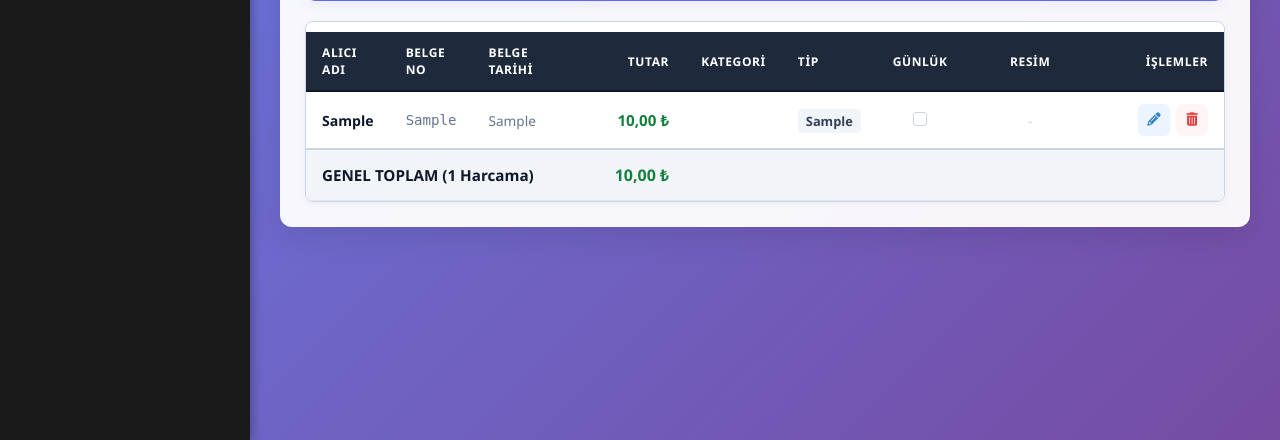
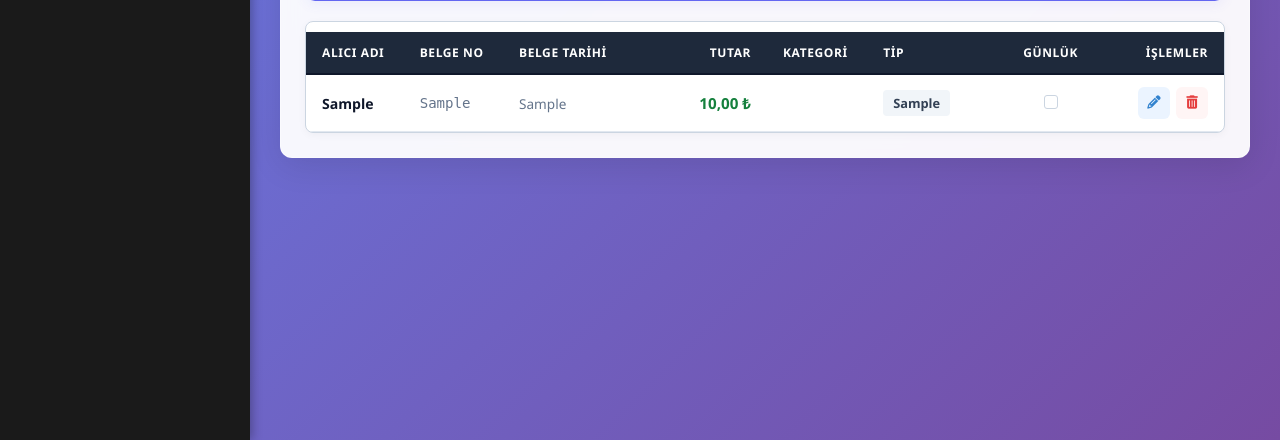
Before and after one commit to Sgunizi68/SilverCloud, a Python web app: template app/templates/diger_harcamalar.html in a window 1280 px wide. Shown: the part 360-800 px from the top of the page. Run offline with Jinja, Linux system fonts and the light colour scheme; the template is opened without the code that fills it: most values are stand-ins (such as "Sample title", 1, 10 or a date in 2020); some libraries are stand-ins or nearby versions.

Commit message:
Diğer Harcamalar Fix.

```diff
--- a/app/templates/diger_harcamalar.html
+++ b/app/templates/diger_harcamalar.html
@@ -563,9 +563,8 @@
                     <th>BELGE TARİHİ</th>
                     <th style="text-align: right; width: 140px;">TUTAR</th>
                     <th>KATEGORİ</th>
-                    <th>TİP</th>
+                    <th style="width: 140px; white-space: nowrap;">TİP</th>
                     <th style="text-align: center; width: 80px;">GÜNLÜK</th>
-                    <th style="text-align: center; width: 140px;">RESİM</th>
                     <th style="text-align: right; width: 130px;" class="hide-on-print">İŞLEMLER</th>
                 </tr>
             </thead>
@@ -580,8 +579,8 @@
                         {{ "{:,.2f}".format(item.Tutar).replace(',', 'X').replace('.', ',').replace('X', '.') }} ₺
                     </td>
                     <td style="color: #475569;">{{ kategori_map.get(item.Kategori_ID, '') }}</td>
-                    <td>
-                        <span style="background: #f1f5f9; color: #334155; padding: 3px 8px; border-radius: 4px; font-size: 0.8rem; font-weight: 600;">
+                    <td style="white-space: nowrap;">
+                        <span style="background: #f1f5f9; color: #334155; padding: 4px 10px; border-radius: 4px; font-size: 0.8rem; font-weight: 600; white-space: nowrap; display: inline-block;">
                             {{ item.Harcama_Tipi }}
                         </span>
                     </td>
@@ -590,16 +589,6 @@
                         <i class="fas fa-check-circle" style="color: #16a34a; font-size: 16px;"></i>
                         {% else %}
                         <span class="checkbox-empty"></span>
-                        {% endif %}
-                    </td>
-                    <td style="text-align: center;">
-                        {% if item.has_imaj and item.Imaj_Adi %}
-                        <a href="#" class="image-link" data-imaj-id="{{ item.Harcama_ID }}"
-                            onclick="viewImageDeferred('{{ item.Harcama_ID }}', '{{ item.Imaj_Adi }}', this); return false;">
-                            <i class="fas fa-image"></i> {{ item.Imaj_Adi | truncate(15) }}
-                        </a>
-                        {% else %}
-                        <span style="color: #cbd5e1;">-</span>
                         {% endif %}
                     </td>
                     <td class="hide-on-print">
@@ -611,32 +600,19 @@
                             <button class="btn-row-action btn-edit" onclick='openEditModal({{ item | tojson | safe }})'
                                 title="Düzenle"><i class="fas fa-pencil-alt"></i></button>
                             <button class="btn-row-action btn-delete" onclick="deleteRecord({{ item.Harcama_ID }})" title="Sil"><i
-                                    class="fas fa-trash-alt"></i></button>
+                                     class="fas fa-trash-alt"></i></button>
                         </div>
                     </td>
                 </tr>
                 {% else %}
                 <tr class="empty-row">
-                    <td colspan="9" style="text-align: center; color: var(--text-gray); padding: 40px;">
+                    <td colspan="8" style="text-align: center; color: var(--text-gray); padding: 40px;">
                         <i class="fas fa-receipt" style="font-size: 32px; display: block; margin-bottom: 12px; opacity: 0.4;"></i>
                         Kayıt bulunamadı.
                     </td>
                 </tr>
                 {% endfor %}
             </tbody>
-            {% if harcamalar %}
-            <tfoot>
-                <tr id="harcamalarTotalRow">
-                    <td colspan="3" id="footerHarcamaCount" style="font-weight: 800; color: #0f172a;">
-                        GENEL TOPLAM (<span id="footerVisibleCount">{{ total_harcama_count }}</span> Harcama)
-                    </td>
-                    <td id="footerHarcamaAmount" style="text-align: right; font-weight: 800; color: #15803d; font-size: 1rem;">
-                        {{ "{:,.2f}".format(total_harcama_tutar).replace(',', 'X').replace('.', ',').replace('X', '.') }} ₺
-                    </td>
-                    <td colspan="5"></td>
-                </tr>
-            </tfoot>
-            {% endif %}
         </table>
     </div>
 </div>
@@ -738,14 +714,6 @@
         if (statCountEl) statCountEl.textContent = `${visibleCount} Adet`;
         if (statAmountEl) statAmountEl.textContent = fmtTL(visibleAmount);
 
-        // Tablo Dip Toplamını güncelle
-        const footerCountSpan = document.getElementById('footerVisibleCount');
-        const footerAmountEl = document.getElementById('footerHarcamaAmount');
-        const footerRowEl = document.getElementById('harcamalarTotalRow');
-
-        if (footerCountSpan) footerCountSpan.textContent = visibleCount;
-        if (footerAmountEl) footerAmountEl.textContent = fmtTL(visibleAmount);
-        if (footerRowEl) footerRowEl.style.display = (visibleCount === 0) ? 'none' : '';
     }
 
     function viewImage(base64, filename) {
```
